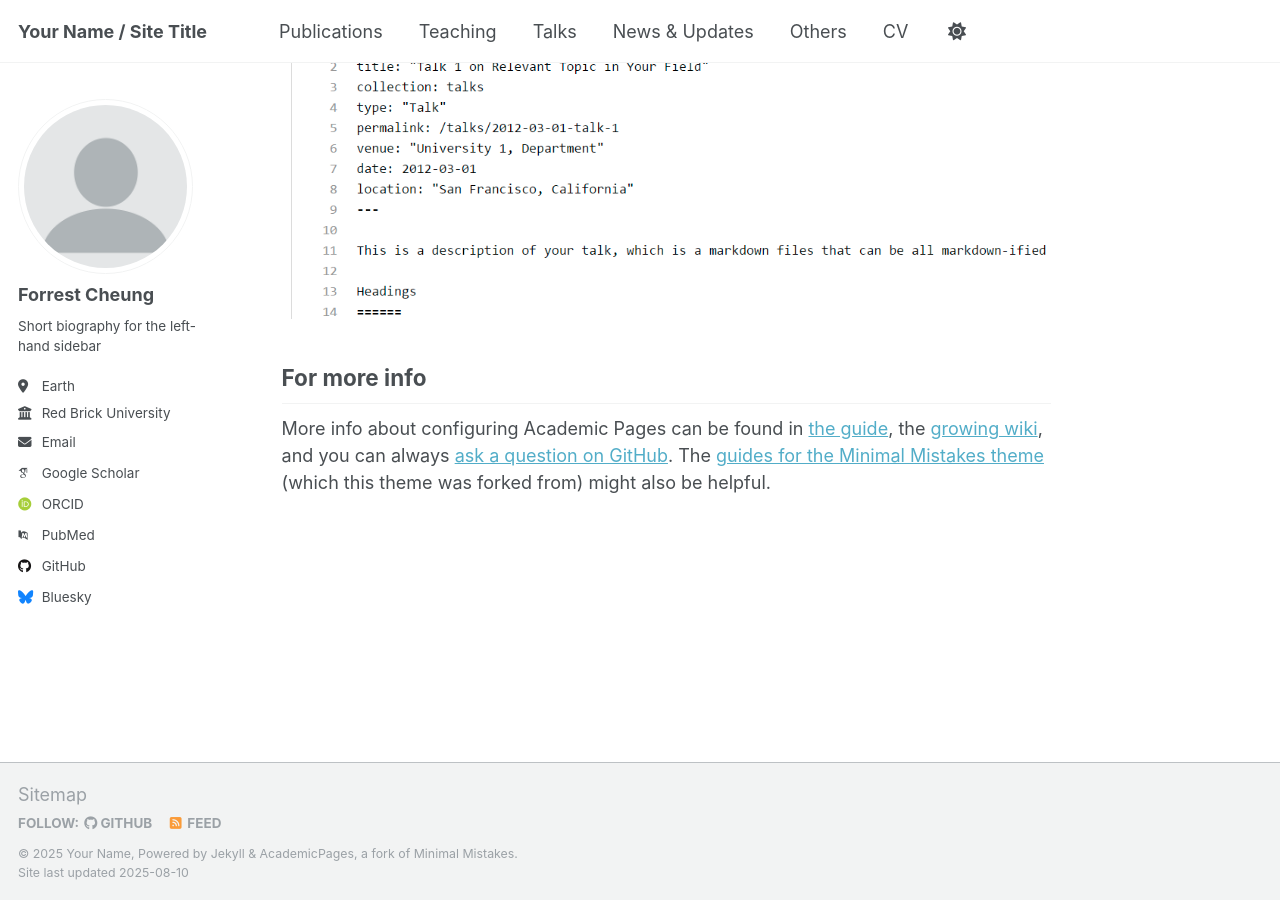
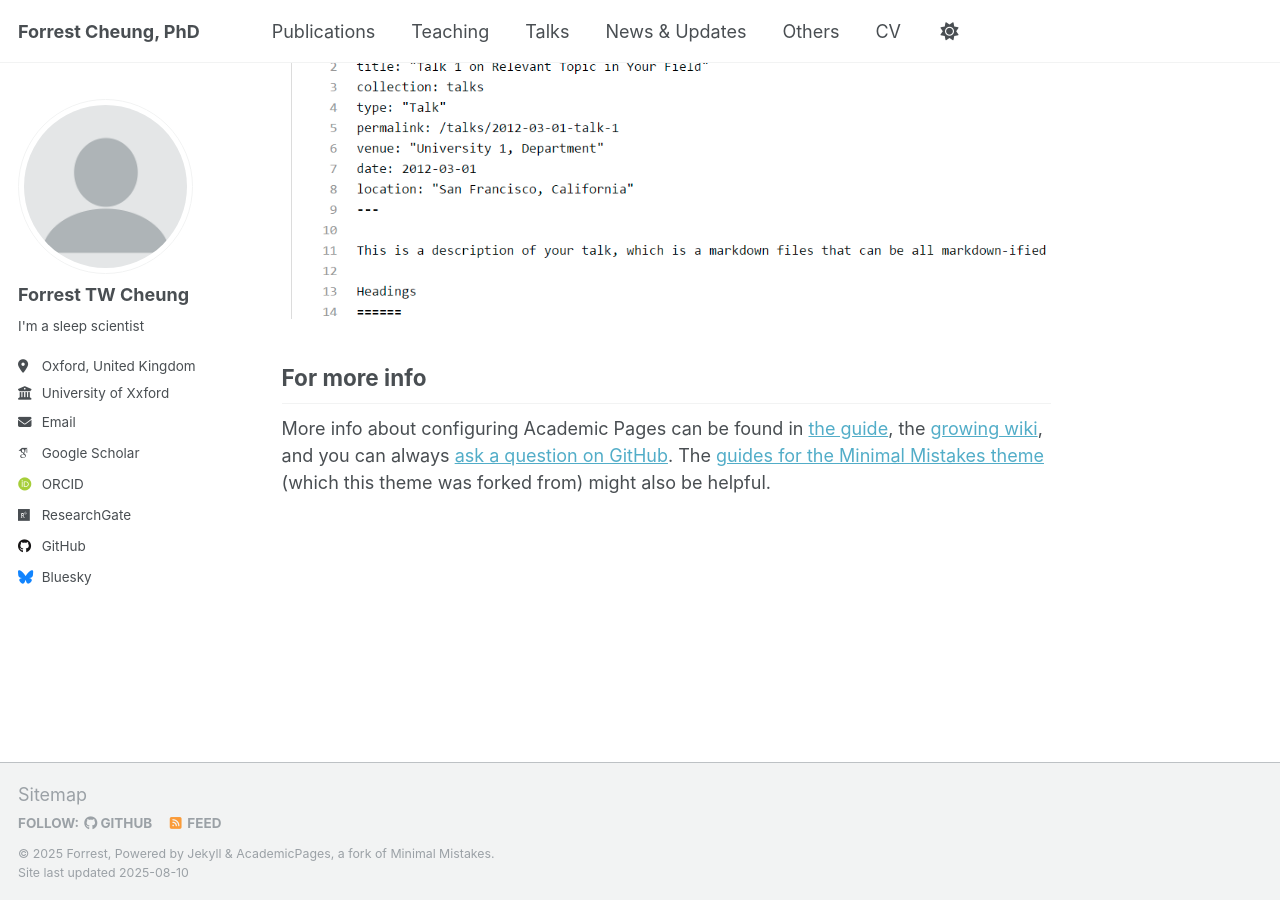
Before and after one commit to forrestcheungtw/forrestcheungtw.github.io, a Jekyll site: the page built from _pages/about.md, in a window 1280 px wide and 900 px high, scrolled down 2880 px. Built offline with Jekyll 4.4.1, drawn with Linux system fonts in a browser that asks for light colours; some web fonts are replaced; a script that is not in the unit is left out.

```diff
--- a/_config.yml
+++ b/_config.yml
@@ -7,15 +7,15 @@
 # server process.
 
 # Basic Site Settings
-locale                   : "en-US"
+locale                   : "en-GB"
 site_theme               : "default"
-title                    : "Your Name / Site Title"
+title                    : "Forrest Cheung, PhD"
 title_separator          : "-"
-name                     : &name "Your Name"
+name                     : &name "Forrest"
 description              : &description "personal description"
 url                      : https://academicpages.github.io # the base hostname & protocol for your site e.g. "https://[your GitHub username].github.io" or if you already have some other page hosted on Github then use "https://[your GitHub username].github.io/[Your Repo Name]"
 baseurl                  : "" # the subpath of your site, e.g. "/blog"
-repository               : "academicpages/academicpages.github.io"
+repository               : "https://forrestcheungtw.github.io/"
 
 # Site Author - The following control what appear as part of the author content on the side bar.
 #               If a field is blank the icon and link will not appear, otherwise it will be shown.
@@ -23,24 +23,24 @@ repository               : "academicpages/academicpages.github.io"
 author:
   # Biographic information
   avatar           : "profile.png"
-  name             : "Forrest Cheung"
+  name             : "Forrest TW Cheung"
   pronouns         : # example: "she/her"
-  bio              : "Short biography for the left-hand sidebar"
-  location         : "Earth"
-  employer         : "Red Brick University"
+  bio              : "I'm a sleep scientist"
+  location         : "Oxford, United Kingdom"
+  employer         : "University of Xxford"
   uri              : # URL
   email            : "forrestcheungtw@gmail.com"
 
   # Academic websites
   academia         : # URL
   arxiv            : # URL - Update with the correct link to your profile
-  googlescholar    : "https://scholar.google.com/citations?user=PS_CX0AAAAAJ"
+  googlescholar    : "https://scholar.google.com/citations?user=67fQKaUAAAAJ&hl"
   inspire-hep      : # URL
   impactstory      : # URL
-  orcid            : "http://orcid.org/yourorcidurl"
+  orcid            : "https://orcid.org/0000-0003-4462-9639"
   semantic         : # URL
-  pubmed           : "https://www.ncbi.nlm.nih.gov/pubmed/?term=john+snow"
-  researchgate     : # URL
+  pubmed           : # URL
+  researchgate     : "https://www.researchgate.net/profile/Forrest-Cheung"
   scopus           : # URL
 
   # Repositories and software development
--- a/cloudcannon.config.yml
+++ b/cloudcannon.config.yml
@@ -125,6 +125,11 @@ collections_config:
     disable_file_actions: false
 _snippets_imports:
   jekyll: true
+file_config:
+  - glob:
+    _inputs:
+    _structures:
+    _select_data:
 timezone: Europe/London
 markdown:
   engine: kramdown
```
